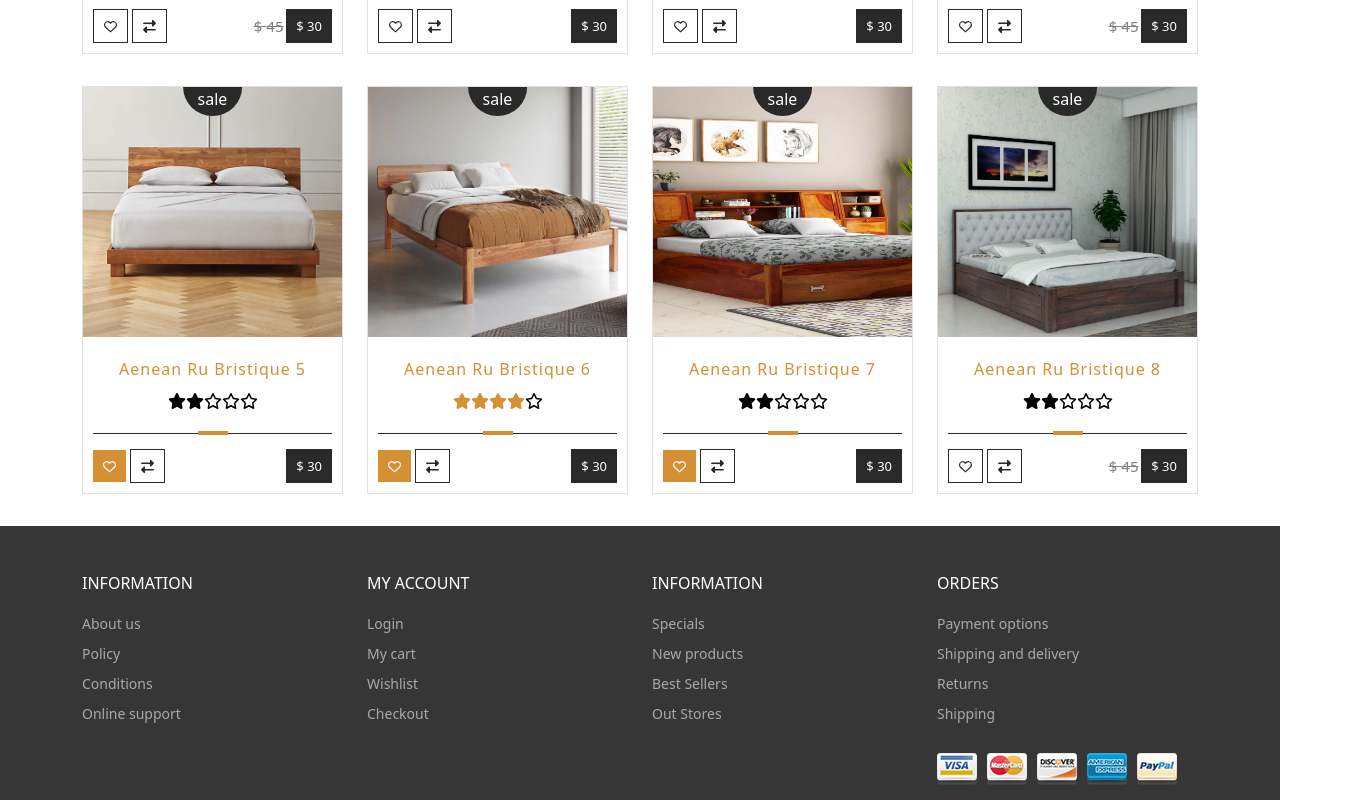
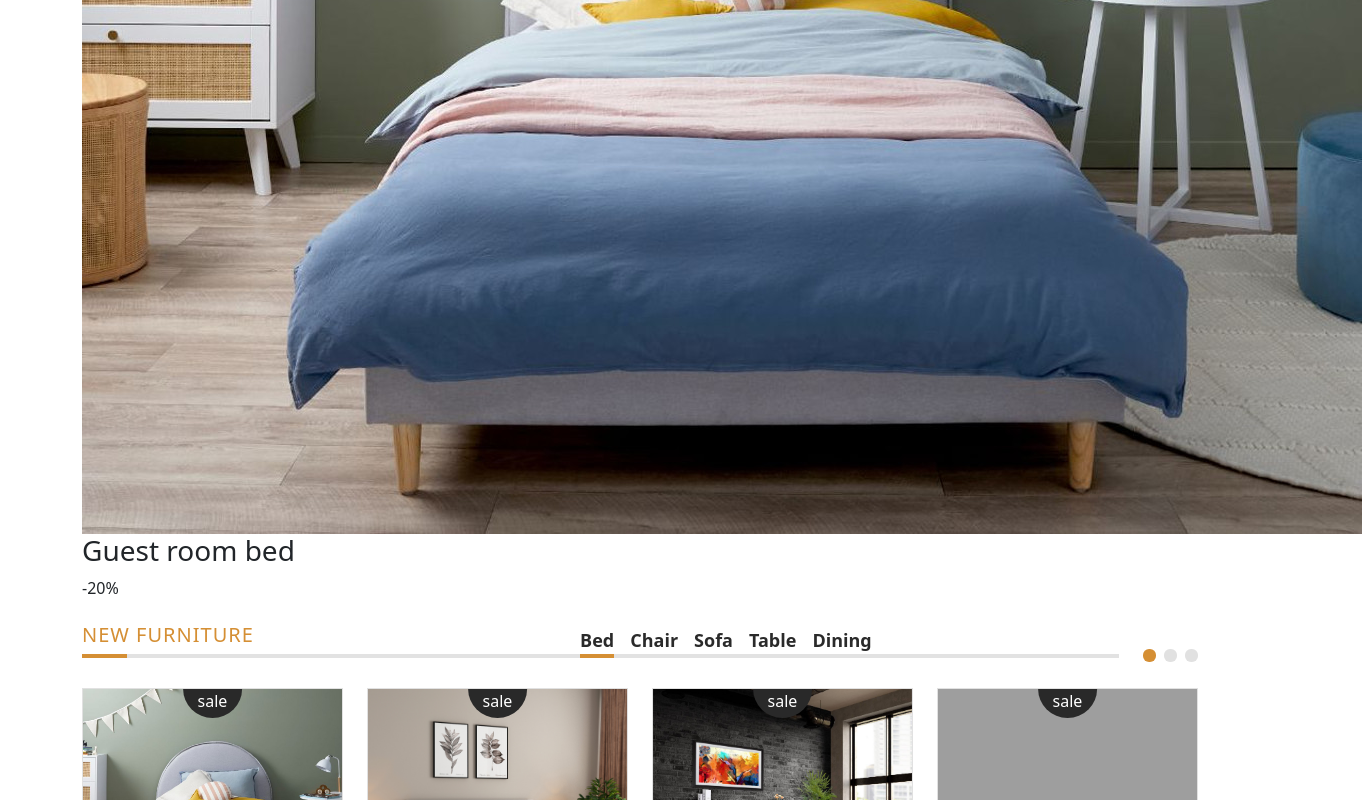
Before and after one commit to DawSeg/furnitureShop, a React (Create React App) app: page / in a window 1280 px wide. Shown: the part 1516-2316 px from the top of the page, 1362 px wide, since content can reach past the window. Built offline with nearby package versions, Linux system fonts and the light colour scheme; grey boxes are pictures that could not be loaded.

Commit message:
updateSales

```diff
--- a/src/components/features/NewFurniture/NewFurniture.js
+++ b/src/components/features/NewFurniture/NewFurniture.js
@@ -22,6 +22,7 @@ const NewFurniture = ({ categories, products }) => {
     setIsFading(true);
     setTimeout(() => {
       setActiveCategory(newCategory);
+      setActivePage(0);
       setIsFading(false);
     }, 500);
   };
--- a/src/components/features/Sales/Sales.js
+++ b/src/components/features/Sales/Sales.js
@@ -1,15 +1,22 @@
 import { Container } from 'react-bootstrap';
 import styles from './Sales.module.scss';
 import React from 'react';
+import { useSelector } from 'react-redux';
+import { getAll } from '../../../redux/productsRedux';
 
 const Sales = () => {
+
+  const products = useSelector(getAll);
 
   return (
     <Container>
       <div className={styles.Sales}>
         <div className={styles.leftSide}>
-          <h3>Guest room <span>sofa</span> </h3>
-          <p>-20%</p>
+          <img src={products[0].image}></img>
+          <div className={styles.saleDescription}>
+            <h3>Guest room <span>{products[0].category}</span> </h3>
+            <p>{products[0].discount}</p>
+          </div>
         </div>
         <div className={styles.rightSide}>
           <div className={styles.topSection}>
@@ -23,3 +30,5 @@ const Sales = () => {
     </Container>
   );
 };
+
+export default Sales;
--- a/src/components/views/Homepage/Homepage.js
+++ b/src/components/views/Homepage/Homepage.js
@@ -6,11 +6,13 @@ import styles from './Homepage.module.scss';
 
 import FeatureBoxes from '../../features/FeatureBoxes/FeatureBoxes';
 import NewFurniture from '../../features/NewFurniture/NewFurnitureContainer';
+import Sales from '../../features/Sales/Sales';
 
 const Homepage = () => (
   <div className={styles.root}>
     <HotDeals />
     <FeatureBoxes />
+    <Sales />
     <NewFurniture />
   </div>
 );
--- a/src/redux/initialState.js
+++ b/src/redux/initialState.js
@@ -20,6 +20,7 @@ const initialState = {
       comparison: false,
       oldPrice: 45,
       userRating: 4,
+      discount: '-20%',
     },
     {
       id: 'aenean-ru-bristique-2',
```
